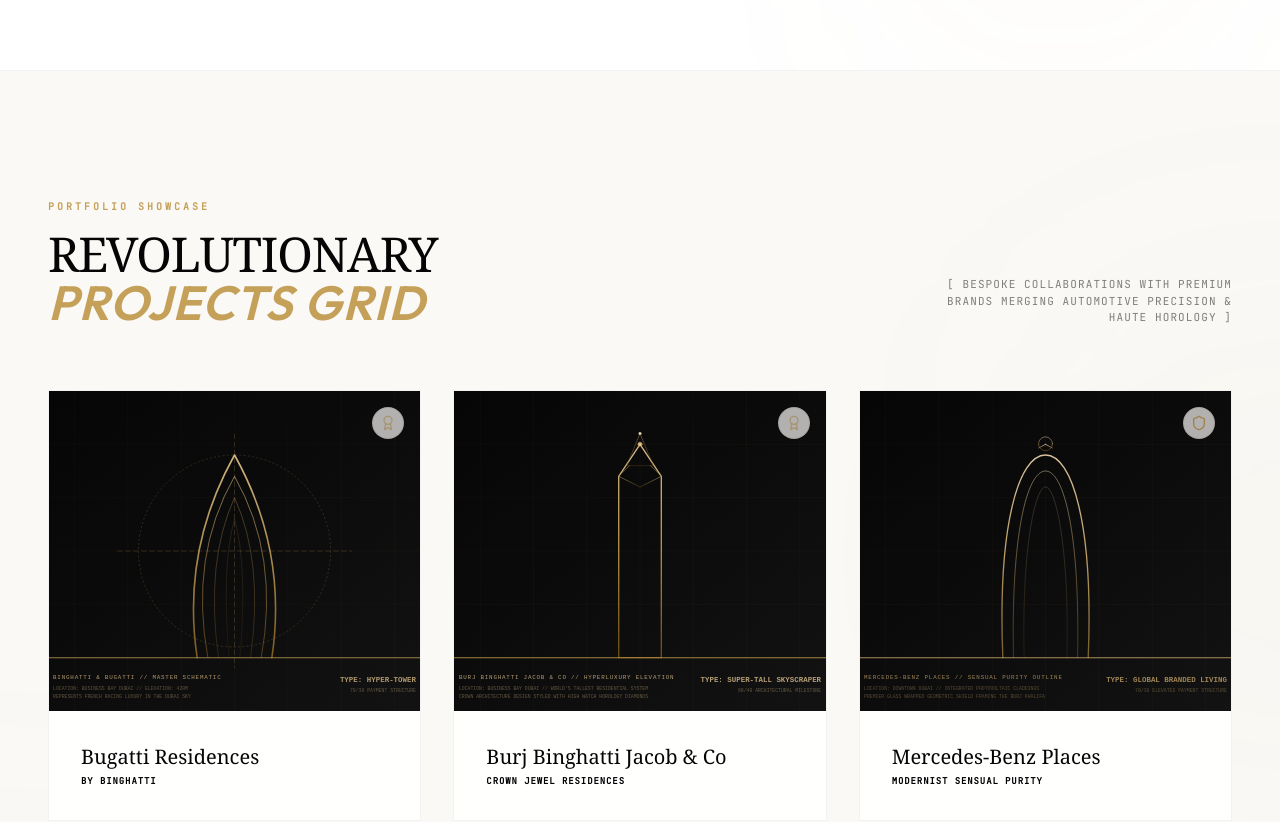
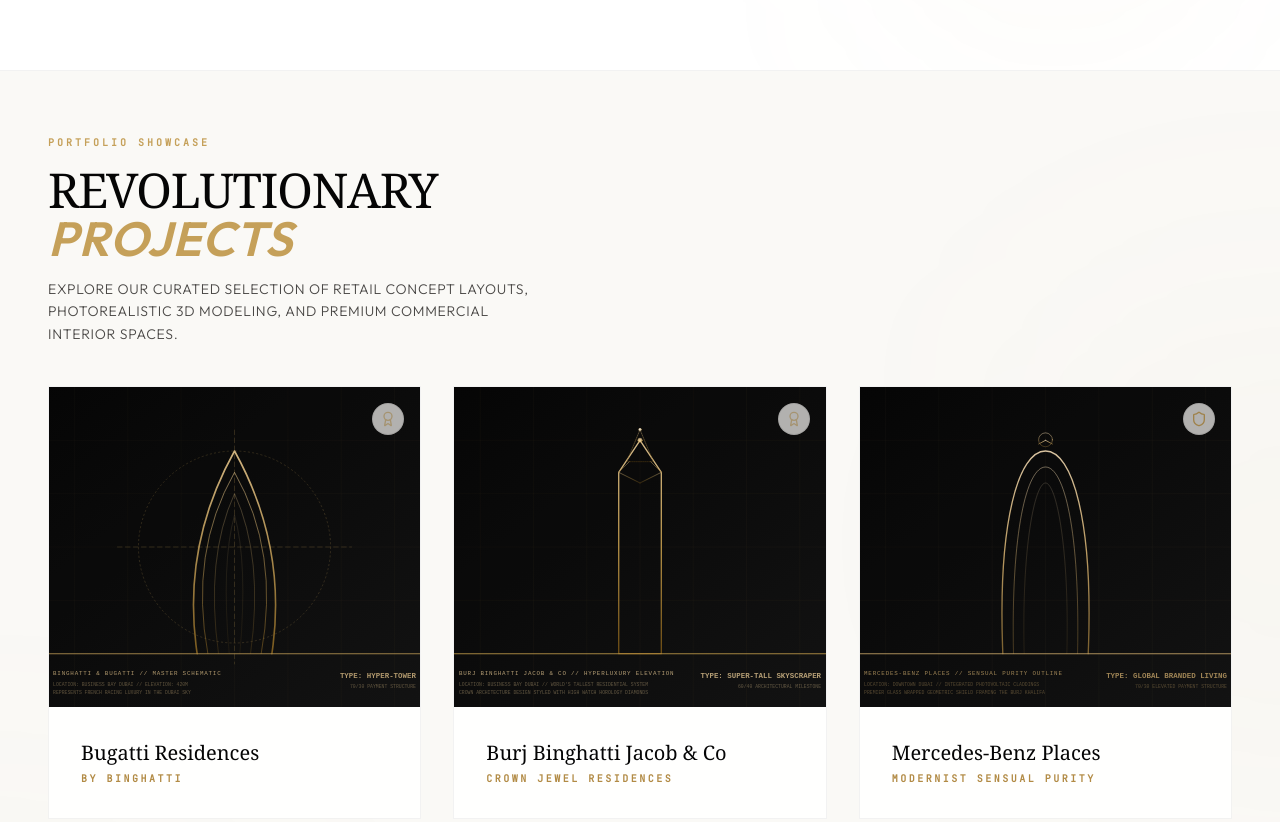
Before and after one commit to infasmk/finasl-akshd, a React (Vite) app: page / in a window 1280 px wide. Shown: the part 2140-2962 px from the top of the page. Built offline with nearby package versions, Linux system fonts and the light colour scheme.

Commit message:
projects

```diff
--- a/src/components/Projects.tsx
+++ b/src/components/Projects.tsx
@@ -16,7 +16,7 @@
     <section
       ref={sectionRef}
       id="projects"
-      className="relative w-full py-24 md:py-32 bg-luxury-black text-white border-b border-white/5"
+      className="relative w-full py-12 md:py-16 bg-luxury-black text-white border-b border-white/5"
     >
       {/* Absolute floating lights */}
       <div className="absolute top-[20%] right-[-15%] w-96 h-96 bg-gold/5 rounded-full blur-[140px] pointer-events-none" />
@@ -25,19 +25,22 @@
       <div className="max-w-7xl mx-auto px-6 md:px-12 relative z-10">
 
         {/* Header containing title and buttons */}
-        <div className="flex flex-col md:flex-row justify-between items-start md:items-end gap-6 mb-16">
+        <div className="flex flex-col md:flex-row justify-between items-start md:items-end gap-6 mb-10">
           <div className="space-y-4">
             <span className="font-mono text-[10px] tracking-[0.3em] text-gold uppercase font-bold block">
               PORTFOLIO SHOWCASE
             </span>
             <h2 className="font-serif text-3xl md:text-5xl font-light tracking-tight text-white uppercase">
               REVOLUTIONARY <br className="hidden sm:block" />
-              <span className="font-sans font-semibold text-gold italic tracking-wide">PROJECTS GRID</span>
+              <span className="font-sans font-semibold text-gold italic tracking-wide">PROJECTS</span>
             </h2>
+            <p className="font-sans font-light text-xs sm:text-sm text-gray-400 max-w-lg leading-relaxed uppercase tracking-wider">
+              Explore our curated selection of retail concept layouts, photorealistic 3D modeling, and premium commercial interior spaces.
+            </p>
           </div>
 
           <div className="text-left md:text-right font-mono text-[11px] tracking-widest text-white/50 max-w-xs uppercase">
-            [ Bespoke collaborations with premium brands merging automotive precision & haute horology ]
+
           </div>
         </div>
 
@@ -48,7 +51,6 @@
         >
           {PROJECTS.slice(0, 6).map((project: Project, idx) => {
             const isActive = activeTouchId === project.id;
-            const isLeft = idx % 2 === 0;
             return (
               <motion.div
                 key={project.id}
@@ -106,7 +108,7 @@
                     }`}>
                       {project.title}
                     </h3>
-                    <p className="font-mono text-[9px] tracking-widest text-black uppercase font-semibold">
+                    <p className="font-mono text-[10px] tracking-[0.25em] text-[#B28B45] uppercase font-semibold">
                       {project.subtitle}
                     </p>
                   </div>
```
